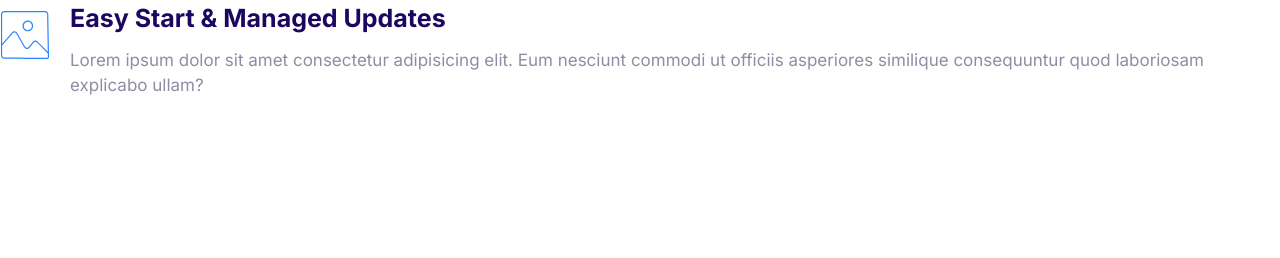
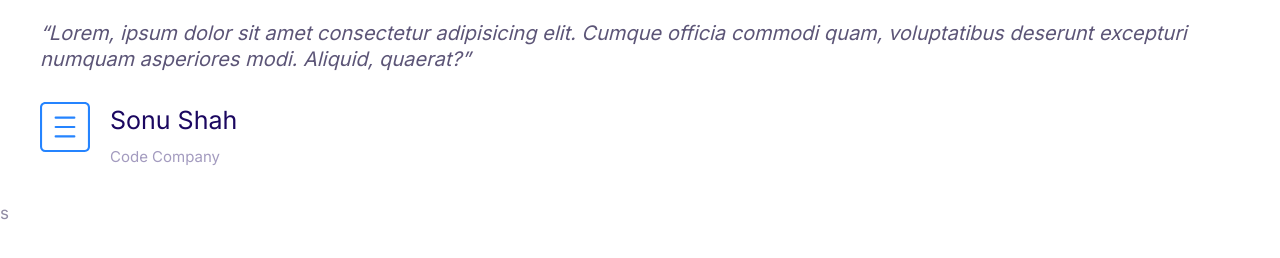
Before and after one commit to jay2100/Cloud-J, a plain HTML site: page index.html in a window 1280 px wide. Drawn offline with Linux system fonts and the light colour scheme.

Commit message:
Define Quote

```diff
--- a/css/styles.css
+++ b/css/styles.css
@@ -5,6 +5,7 @@
     --color-headings:#1b0760;
     --color-border: #ccc;
     --color-body:#918ca4;
+    --color-dark-body:#5c5577;
     --border-radius:30px
 }
 
@@ -386,3 +387,47 @@ a {
 .media__image {
     margin-top: 1rem;
 }
+
+/* Quote */
+.quote {
+    font-size: 3rem;
+    font-style: italic;
+    color: var(--color-dark-body);
+    line-height: 1.3;
+}
+
+.quote__text::before {
+    content: open-quote;
+}
+
+.quote__text::after {
+    content: close-quote;
+}
+
+.quote__author {
+    font-size: 3rem;
+    font-weight: 500;
+    font-style: normal;
+    margin-top: 1.2rem;
+}
+
+.quote__oraganization {
+    color: var(--color-headings);
+    opacity: 0.4;
+    font-size: 2rem;
+    font-style: normal;
+}
+
+@media screen and (min-width: 1024px){
+    .quote {
+        font-size: 2rem;
+    }
+
+    .quote__author {
+        font-size: 2.5rem;
+    }
+
+    .quote__oraganization {
+        font-size: 1.5rem;
+    }
+}
--- a/index.html
+++ b/index.html
@@ -13,18 +13,24 @@
 </head>
 
 <body>
+    <blockquote class="quote">
+        <p class="quote__text">Lorem, ipsum dolor sit amet consectetur adipisicing elit. Cumque officia commodi quam,
+            voluptatibus deserunt
+            excepturi numquam asperiores modi. Aliquid, quaerat?</p>
+        <footer>
             <div class="media">
                 <div class="media__image">
                     <svg class="icon icon-primary">
-                <use xlink:href="images/sprite.svg#snap"></use>
+                        <use xlink:href="images/sprite.svg#line"></use>
                     </svg>
                 </div>
                 <div class="media__body">
-            <h3 class="media__title">Easy Start & Managed Updates</h3>
-            <p>Lorem ipsum dolor sit amet consectetur adipisicing elit. Eum nesciunt commodi ut officiis asperiores
-                similique consequuntur quod laboriosam explicabo ullam?</p>
+                    <h3 class="quote__author">Sonu Shah</h3>
+                    <p class="quote__oraganization">Code Company</p>
                 </div>
             </div>
+        </footer>
+    </blockquote>
 </body>
 
-</html>
+</html>s
```
Also changed, not shown: components/Quote.html (added). Lines whose indentation alone changed are shown as unchanged.
